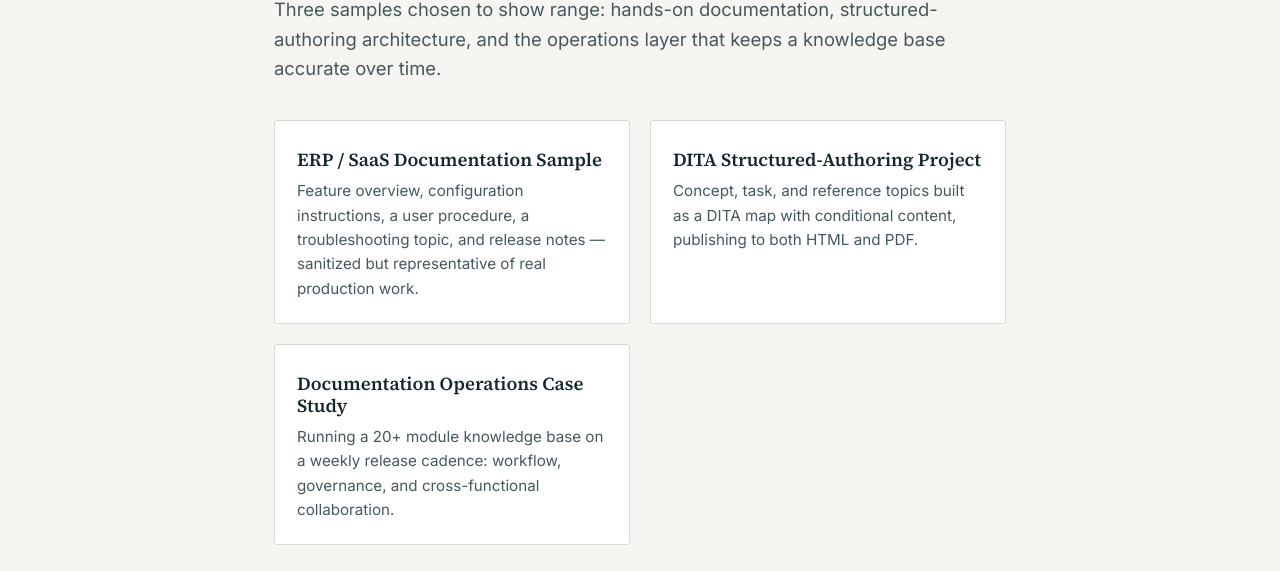
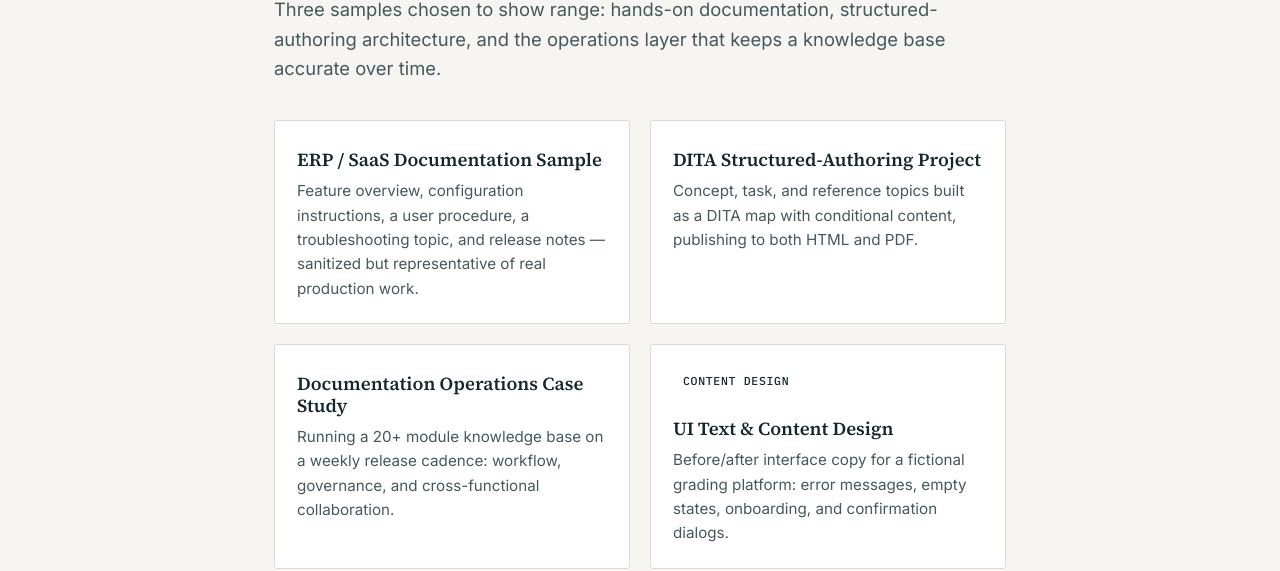
Before and after one commit to hmiller1218/hmiller1218.github.io, a plain HTML site: page work.html in a window 1280 px wide. Shown: the part 231-802 px from the top of the page. Drawn offline with Linux system fonts and the light colour scheme.

Commit message:
Add UI Text & Content Design card to work.html
Added a new card for UI Text & Content Design with a badge.

```diff
--- a/work.html
+++ b/work.html
@@ -40,6 +40,11 @@
      <h3>Documentation Operations Case Study</h3>
       <p>Running a 20+ module knowledge base on a weekly release cadence: workflow, governance, and cross-functional collaboration.</p>
     </a>
+    <a href="ui-text-sample.html" class="card">
+  <span class="badge content">Content Design</span>
+  <h3>UI Text &amp; Content Design</h3>
+  <p>Before/after interface copy for a fictional grading platform: error messages, empty states, onboarding, and confirmation dialogs.</p>
+</a>
   </div>
   <div class="changelog">
     <h2>Site Changelog</h2>
```
